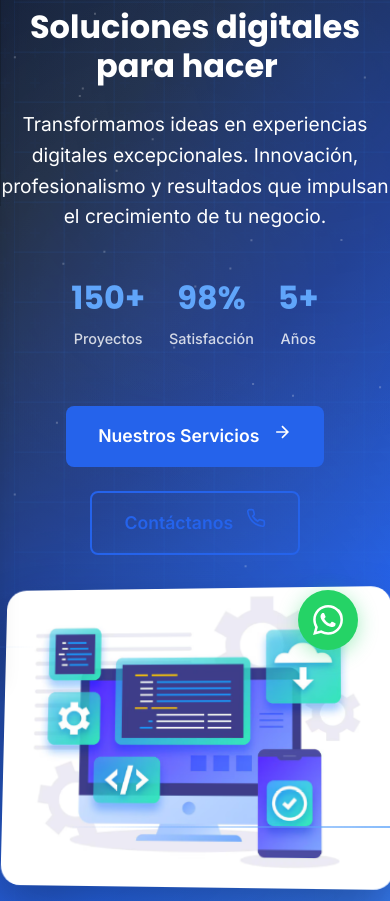
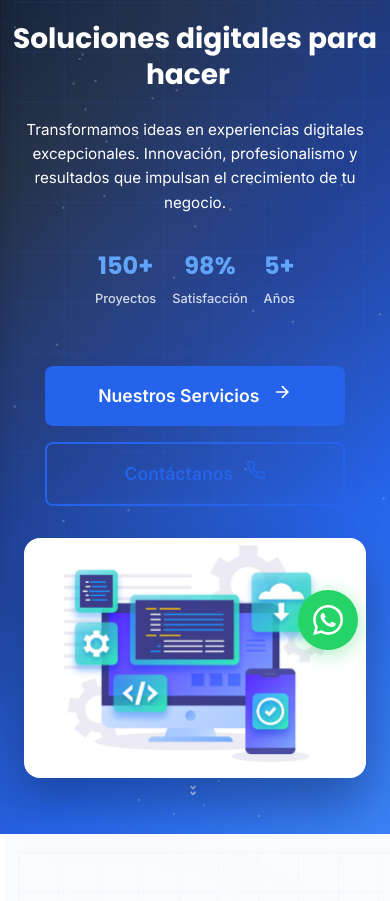
Before and after one commit to Johmal2705/Nova-Web-Solutions, a plain HTML site: page index.html in a window 390 px wide. Shown: the part 162-1063 px from the top of the page. Drawn offline with Linux system fonts and the light colour scheme.

```diff
--- a/styles.css
+++ b/styles.css
@@ -2316,37 +2316,87 @@
         transform: translateY(-8px) rotate(-45deg);
     }
 
+    .hero {
+        min-height: auto;
+        padding: 120px 0 60px;
+    }
+
     .hero-container {
         grid-template-columns: 1fr;
         text-align: center;
-        gap: 2rem;
+        gap: 3rem;
+        padding: 2rem 1rem;
+    }
+
+    .hero-content {
+        order: 1;
+    }
+
+    .hero-visual {
+        order: 2;
+        width: 100%;
+        padding: 0 1rem;
     }
 
     .hero-title {
-        font-size: 2.5rem;
+        font-size: 2rem;
+        line-height: 1.3;
+    }
+
+    .hero-subtitle {
+        font-size: 1rem;
+        margin-bottom: 2rem;
     }
 
     .hero-stats {
         justify-content: center;
         gap: 1.5rem;
+        flex-wrap: wrap;
     }
 
     .hero-buttons {
         flex-direction: column;
         align-items: center;
+        gap: 1rem;
+    }
+
+    .hero-buttons .btn {
+        width: 100%;
+        max-width: 300px;
     }
 
     .hero-image-container {
-        max-width: 400px;
-        height: 300px;
+        max-width: 100%;
+        width: 100%;
+        height: 280px;
+        margin: 0 auto;
+    }
+
+    .hero-image-wrapper {
+        transform: perspective(1000px) rotateY(0deg) rotateX(0deg) !important;
+        border-radius: 16px;
+    }
+
+    .hero-main-image {
+        object-fit: cover;
+        object-position: center;
     }
 
     .floating-card {
         display: none; /* Ocultar tarjetas flotantes en móvil para mejor rendimiento */
     }
 
+    .tech-lines {
+        display: none; /* Ocultar líneas técnicas en móvil */
+    }
+
     .hero-scroll-indicator {
         bottom: 1rem;
+    }
+
+    .hero-badge {
+        font-size: 0.8rem;
+        padding: 0.4rem 0.8rem;
     }
 
     .about-content {
@@ -2538,8 +2588,37 @@
 }
 
 @media (max-width: 480px) {
+    .hero {
+        padding: 100px 0 40px;
+    }
+
+    .hero-container {
+        padding: 1rem 0.5rem;
+        gap: 2rem;
+    }
+
     .hero-title {
-        font-size: 2rem;
+        font-size: 1.75rem;
+    }
+
+    .hero-subtitle {
+        font-size: 0.95rem;
+    }
+
+    .hero-image-container {
+        height: 240px;
+    }
+
+    .hero-stats {
+        gap: 1rem;
+    }
+
+    .stat-item .stat-number {
+        font-size: 1.5rem;
+    }
+
+    .stat-item .stat-label {
+        font-size: 0.8rem;
     }
 
     .section-title {
```
